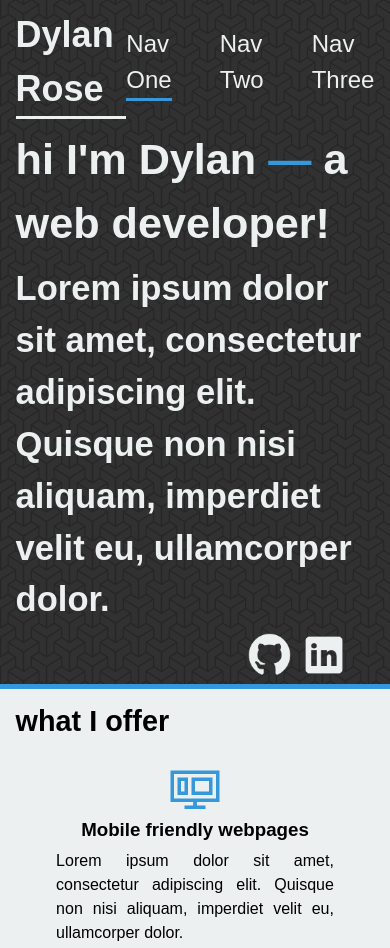
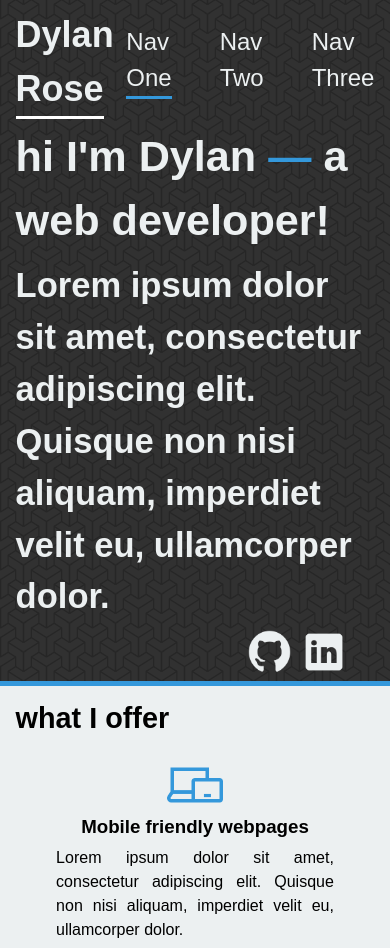
Before and after one commit to drose379/Personal-3, a plain HTML site: page index.html in a window 390 px wide. Shown: the top 948 px of the page. Drawn offline with Linux system fonts and the light colour scheme.

Commit message:
updating some styles, updating responsive logo

```diff
--- a/index.html
+++ b/index.html
@@ -10,7 +10,7 @@
 
     <nav>
       <div id="nav-left">
-        <h1 style="border-bottom: 3px solid #ecf0f1">Dylan Rose</h1>
+        <h1>Dylan Rose</h1>
       </div>
       <div id="nav-right">
         <a>Nav One</a>
@@ -38,7 +38,7 @@
     <div id="wrap">
 
       <div class="landing-item">
-        <img src="res/responsive.png" />
+        <img src="res/responsive-4.png" />
         <h3>Mobile friendly webpages</h3>
         <p>Lorem ipsum dolor sit amet, consectetur adipiscing elit. Quisque non nisi aliquam, imperdiet velit eu, ullamcorper dolor.</p>
       </div>
--- a/main.css
+++ b/main.css
@@ -53,10 +53,23 @@ nav {
   max-width: 1300px;
 }
 
-nav h1 {
+nav #nav-left h1 {
   margin: 0;
   padding: 0;
   font-size: 1.5em;
+  position: relative;
+  /*
+  border-bottom: 3px solid #ecf0f1;*/
+}
+nav #nav-left h1::after {
+  content: '';
+  position: absolute;
+  width: 80%;
+  height: 3px;
+  bottom: -3px;
+  left: 0;
+  background-color: white;
+  margin: 0 auto;
 }
 
 nav #nav-left {
@@ -103,7 +116,6 @@ nav #nav-right a:hover {
   align-self: center;
   font-size: 1.5em;
   width: 80%;
-
   max-width: 1300px;
 }
 
```
Also changed, not shown: res/responsive-3.png (added), res/responsive-4.png (added), res/responsive_2.png (added).
